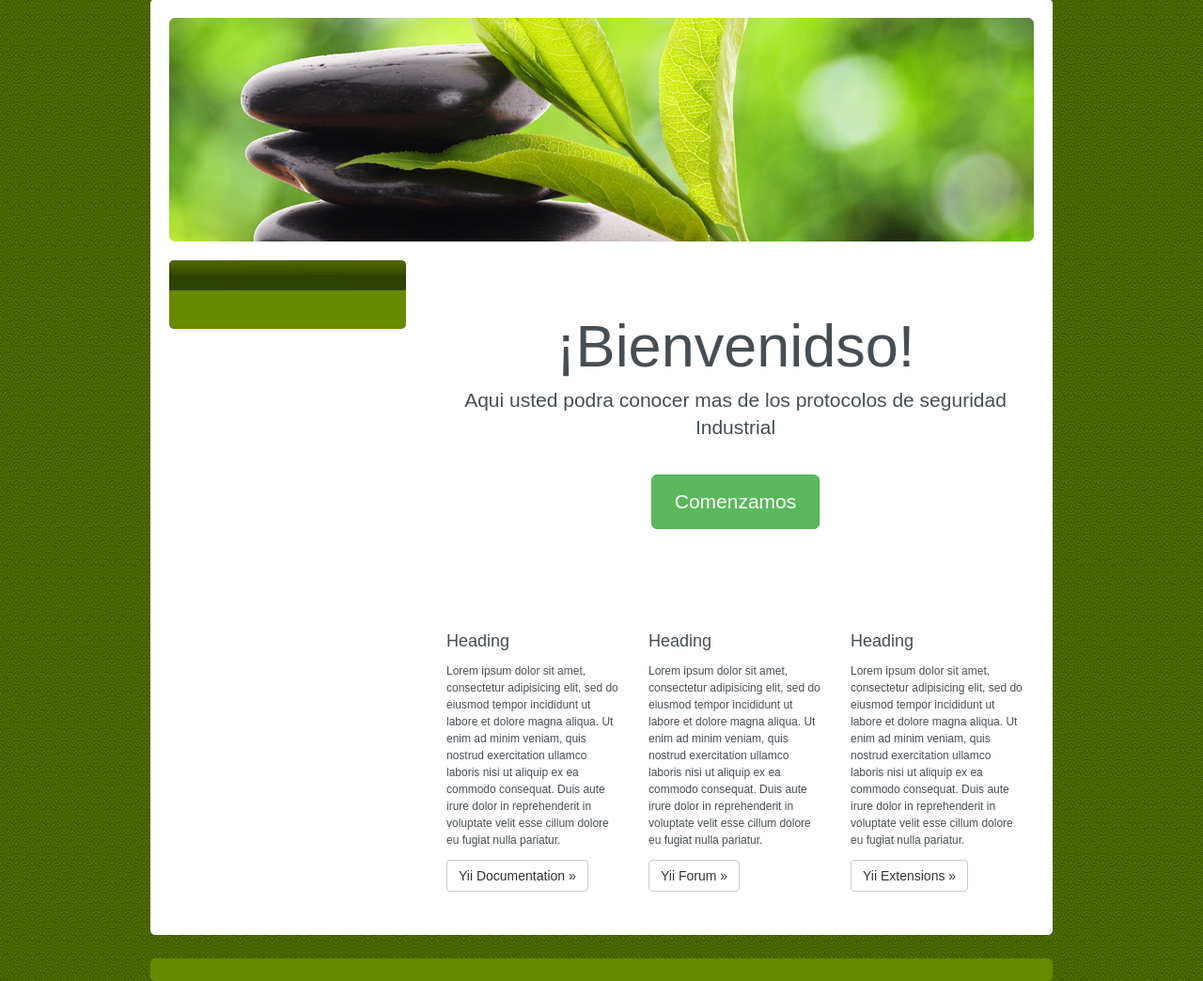
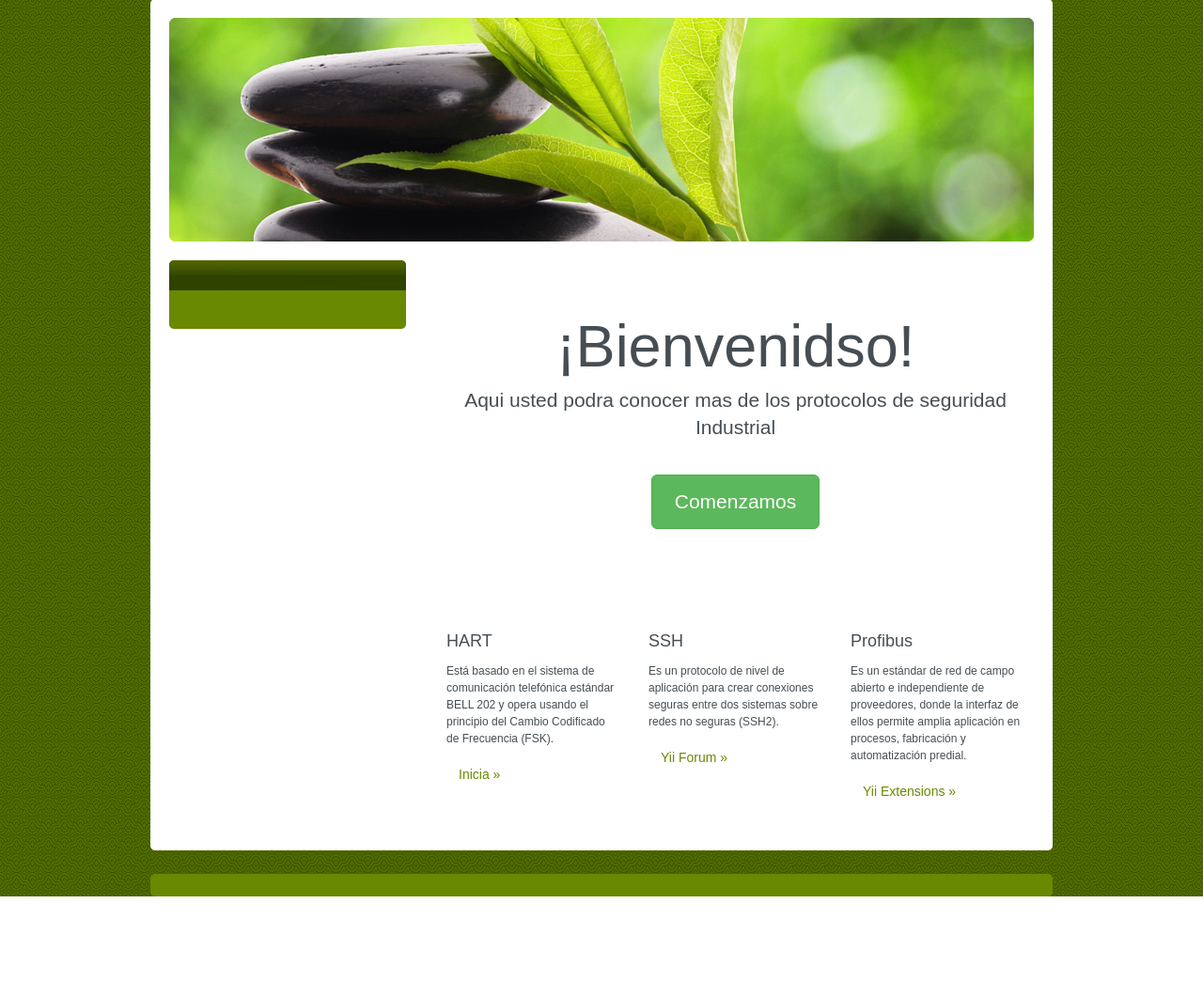
Before and after one commit to sarahy9223/tesiis, a Yii app: template views/site/index.php in a window 1280 px wide. Shown: the part 86-1130 px from the top of the page at 94% size. After the commit the page ends 1040 px from the top, so only its background shows below. Run offline with PHP 8.4 and a stand-in for Yii, Linux system fonts and the light colour scheme; the template is opened without the code that fills it, so the values that code supplies are empty; some libraries are stand-ins or nearby versions.

Commit message:
se edita el index 2

```diff
--- a/config/web.php
+++ b/config/web.php
@@ -6,7 +6,7 @@ $db = require __DIR__ . '/db.php';
 $config = [
     'id' => 'basic',
     'basePath'  => dirname(__DIR__),
-    'name'      => 'Principal',
+    'name'      => 'LS Tésis',
     'bootstrap' => ['log'],
     'aliases' => [
         '@bower' => '@vendor/bower-asset',
--- a/views/site/index.php
+++ b/views/site/index.php
@@ -18,34 +18,25 @@
 
         <div class="row">
             <div class="col-lg-4">
-                <h2>Heading</h2>
+                <h2>HART</h2>
 
-                <p>Lorem ipsum dolor sit amet, consectetur adipisicing elit, sed do eiusmod tempor incididunt ut labore et
-                    dolore magna aliqua. Ut enim ad minim veniam, quis nostrud exercitation ullamco laboris nisi ut aliquip
-                    ex ea commodo consequat. Duis aute irure dolor in reprehenderit in voluptate velit esse cillum dolore eu
-                    fugiat nulla pariatur.</p>
+                <p>Está basado en el sistema de comunicación telefónica estándar BELL 202 y opera usando el principio del Cambio Codificado de Frecuencia (FSK).</p>
 
-                <p><a class="btn btn-default" href="http://www.yiiframework.com/doc/">Yii Documentation &raquo;</a></p>
+                <p><a class="btn btn-secundary" href="http://proyectotesis.test/site/about"> Inicia &raquo;</a></p>
             </div>
             <div class="col-lg-4">
-                <h2>Heading</h2>
+                <h2>SSH</h2>
 
-                <p>Lorem ipsum dolor sit amet, consectetur adipisicing elit, sed do eiusmod tempor incididunt ut labore et
-                    dolore magna aliqua. Ut enim ad minim veniam, quis nostrud exercitation ullamco laboris nisi ut aliquip
-                    ex ea commodo consequat. Duis aute irure dolor in reprehenderit in voluptate velit esse cillum dolore eu
-                    fugiat nulla pariatur.</p>
+                <p>Es un protocolo de nivel de aplicación para crear conexiones seguras entre dos sistemas sobre redes no seguras (SSH2).</p>
 
-                <p><a class="btn btn-default" href="http://www.yiiframework.com/forum/">Yii Forum &raquo;</a></p>
+                <p><a class="btn btn-secundary" href="http://www.yiiframework.com/forum/">Yii Forum &raquo;</a></p>
             </div>
             <div class="col-lg-4">
-                <h2>Heading</h2>
+                <h2>Profibus</h2>
 
-                <p>Lorem ipsum dolor sit amet, consectetur adipisicing elit, sed do eiusmod tempor incididunt ut labore et
-                    dolore magna aliqua. Ut enim ad minim veniam, quis nostrud exercitation ullamco laboris nisi ut aliquip
-                    ex ea commodo consequat. Duis aute irure dolor in reprehenderit in voluptate velit esse cillum dolore eu
-                    fugiat nulla pariatur.</p>
+                <p>Es un estándar de red de campo abierto e independiente de proveedores, donde la interfaz de ellos permite amplia aplicación en procesos, fabricación y automatización predial.</p>
 
-                <p><a class="btn btn-default" href="http://www.yiiframework.com/extensions/">Yii Extensions &raquo;</a></p>
+                <p><a class="btn btn-secundary" href="http://www.yiiframework.com/extensions/">Yii Extensions &raquo;</a></p>
             </div>
         </div>
 
```
Also changed, not shown: web/greenery/files/theme/imagen2.jpg (added).
